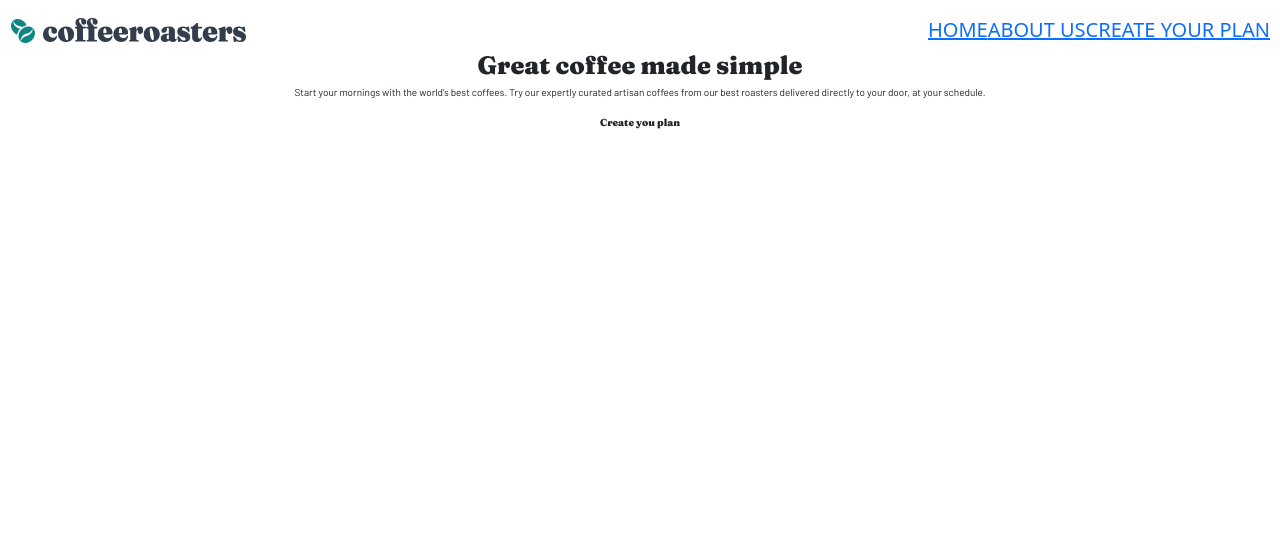
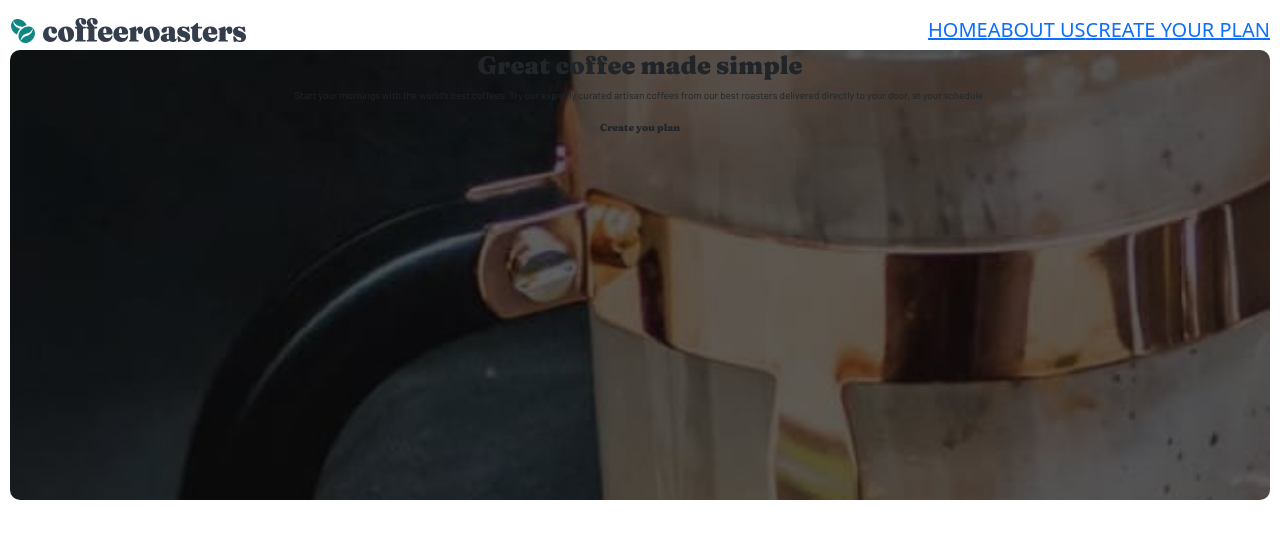
Before and after one commit to heiderick13/coffee-shop, a React (Vite) app: page / in a window 1280 px wide. Shown: the top 538 px of the page. Built offline with nearby package versions, Linux system fonts and the light colour scheme.

Commit message:
:lipstick: home hero section

```diff
--- a/src/index.css
+++ b/src/index.css
@@ -17,3 +17,11 @@ html {
 .fraunces {
   font-family: "Fraunces", serif;
 }
+
+.home-hero {
+  background: url(./assets/home/mobile/image-hero-coffeepress.jpg);
+  background-repeat: no-repeat;
+  background-size: cover;
+  line-height: 2;
+  min-height: 45rem;
+}
```
